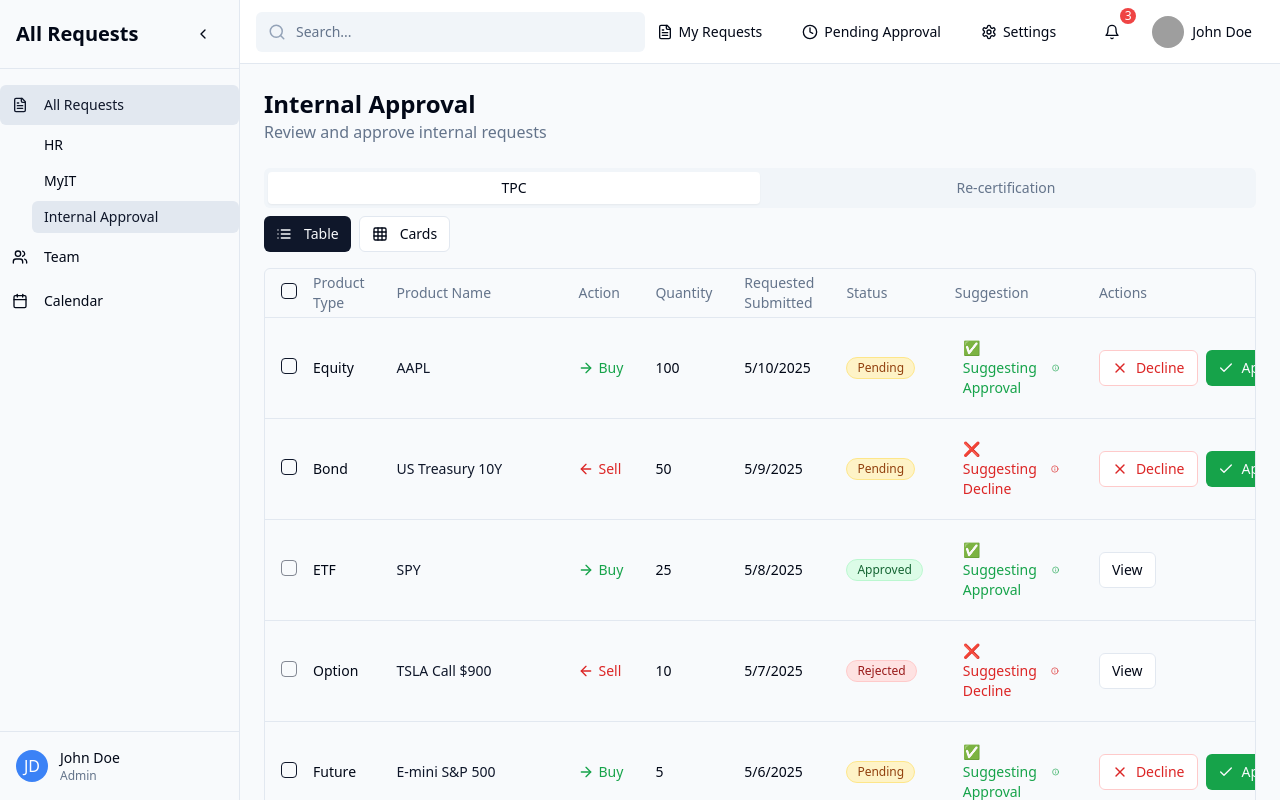
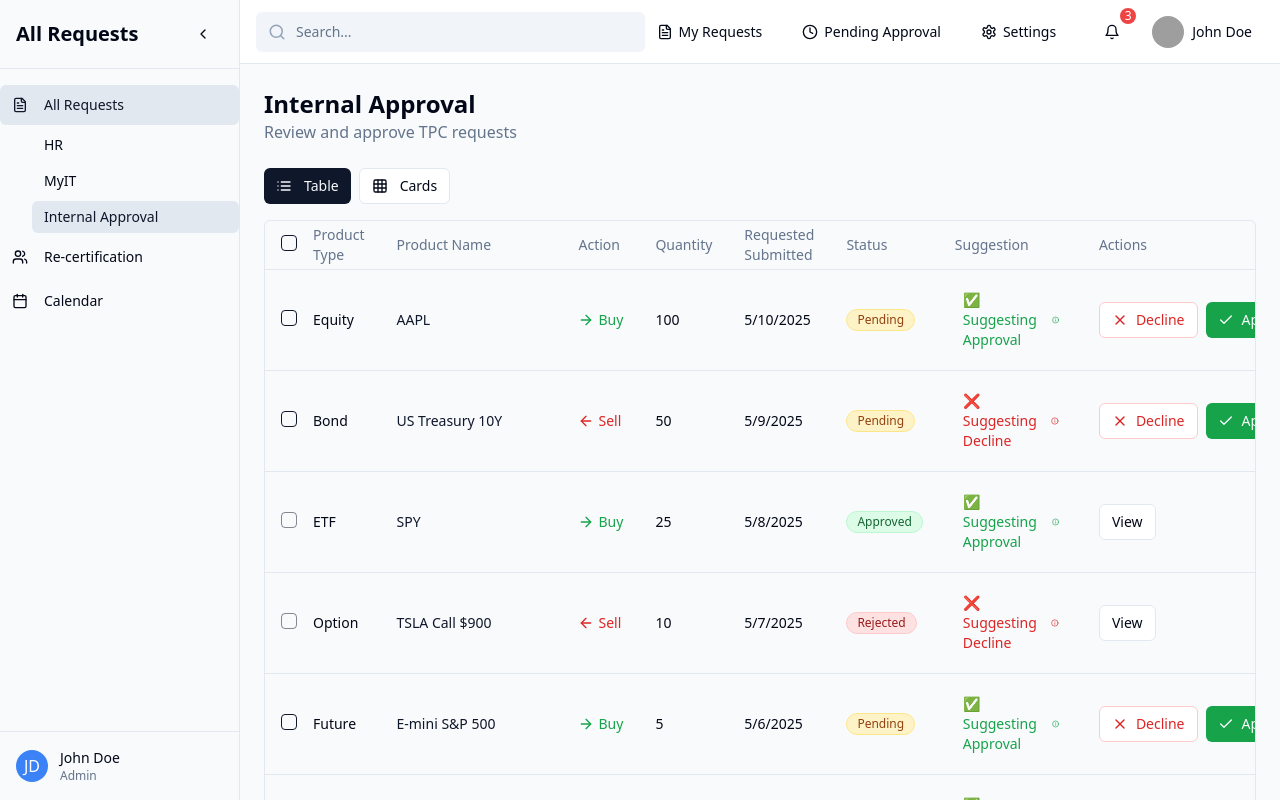
Before and after one commit to gqxcd/approval-flow-dashboard, a React (Vite) app: page /internal-approval in a window 1280 px wide. Built offline with nearby package versions, Linux system fonts and the light colour scheme; grey boxes are pictures that could not be loaded.

Commit message:
Move Re-certification to left menu
Add a link to the "Re-certification" page in the left sidebar menu.

```diff
--- a/src/App.tsx
+++ b/src/App.tsx
@@ -10,6 +10,7 @@ import InternalApproval from "./pages/InternalApproval";
 import PolicyBotPage from "./pages/PolicyBot";
 import MyItPage from "./pages/MyItPage";
 import HrPage from "./pages/HrPage";
+import RecertificationPage from "./pages/RecertificationPage";
 
 const queryClient = new QueryClient();
 
@@ -24,6 +25,7 @@ const App = () => (
           <Route path="/hr" element={<HrPage />} />
           <Route path="/myit" element={<MyItPage />} />
           <Route path="/internal-approval" element={<InternalApproval />} />
+          <Route path="/recertification" element={<RecertificationPage />} />
           <Route path="/policy-bot" element={<PolicyBotPage />} />
           {/* ADD ALL CUSTOM ROUTES ABOVE THE CATCH-ALL "*" ROUTE */}
           <Route path="*" element={<NotFound />} />
--- a/src/components/layout/Sidebar.tsx
+++ b/src/components/layout/Sidebar.tsx
@@ -109,13 +109,14 @@ const Sidebar = ({ className }: SidebarProps) => {
               variant="ghost"
               className={cn(
                 "w-full justify-start px-3 py-2 h-10",
-                collapsed ? "justify-center" : ""
+                collapsed ? "justify-center" : "",
+                location.pathname === "/recertification" && "bg-slate-200 text-slate-900"
               )}
               asChild
             >
-              <Link to="/">
+              <Link to="/recertification">
                 <Users size={20} className={collapsed ? "mx-auto" : "mr-2"} />
-                {!collapsed && <span>Team</span>}
+                {!collapsed && <span>Re-certification</span>}
               </Link>
             </Button>
           </li>
--- a/src/pages/InternalApproval.tsx
+++ b/src/pages/InternalApproval.tsx
@@ -1,9 +1,7 @@
 
 import React from 'react';
 import MainLayout from '@/components/layout/MainLayout';
-import { Tabs, TabsContent, TabsList, TabsTrigger } from "@/components/ui/tabs";
 import TpcTasksWrapper from '@/components/tpc/TpcTasksWrapper';
-import RecertificationTasksView from '@/components/recertification/RecertificationTasksView';
 
 const InternalApproval = () => {
   return (
@@ -11,23 +9,10 @@ const InternalApproval = () => {
       <div className="space-y-6">
         <div>
           <h1 className="text-2xl font-bold">Internal Approval</h1>
-          <p className="text-slate-500">Review and approve internal requests</p>
+          <p className="text-slate-500">Review and approve TPC requests</p>
         </div>
 
-        <Tabs defaultValue="tpc" className="w-full">
-          <TabsList className="grid w-full grid-cols-2">
-            <TabsTrigger value="tpc">TPC</TabsTrigger>
-            <TabsTrigger value="recertification">Re-certification</TabsTrigger>
-          </TabsList>
-
-          <TabsContent value="tpc" className="space-y-4">
-            <TpcTasksWrapper />
-          </TabsContent>
-
-          <TabsContent value="recertification" className="space-y-4">
-            <RecertificationTasksView />
-          </TabsContent>
-        </Tabs>
+        <TpcTasksWrapper />
       </div>
     </MainLayout>
   );
--- /dev/null
+++ b/src/pages/RecertificationPage.tsx
@@ -0,0 +1,21 @@
+
+import React from 'react';
+import MainLayout from '@/components/layout/MainLayout';
+import RecertificationTasksView from '@/components/recertification/RecertificationTasksView';
+
+const RecertificationPage = () => {
+  return (
+    <MainLayout>
+      <div className="space-y-6">
+        <div>
+          <h1 className="text-2xl font-bold">Re-certification</h1>
+          <p className="text-slate-500">Review and approve group re-certification requests</p>
+        </div>
+
+        <RecertificationTasksView />
+      </div>
+    </MainLayout>
+  );
+};
+
+export default RecertificationPage;
```
